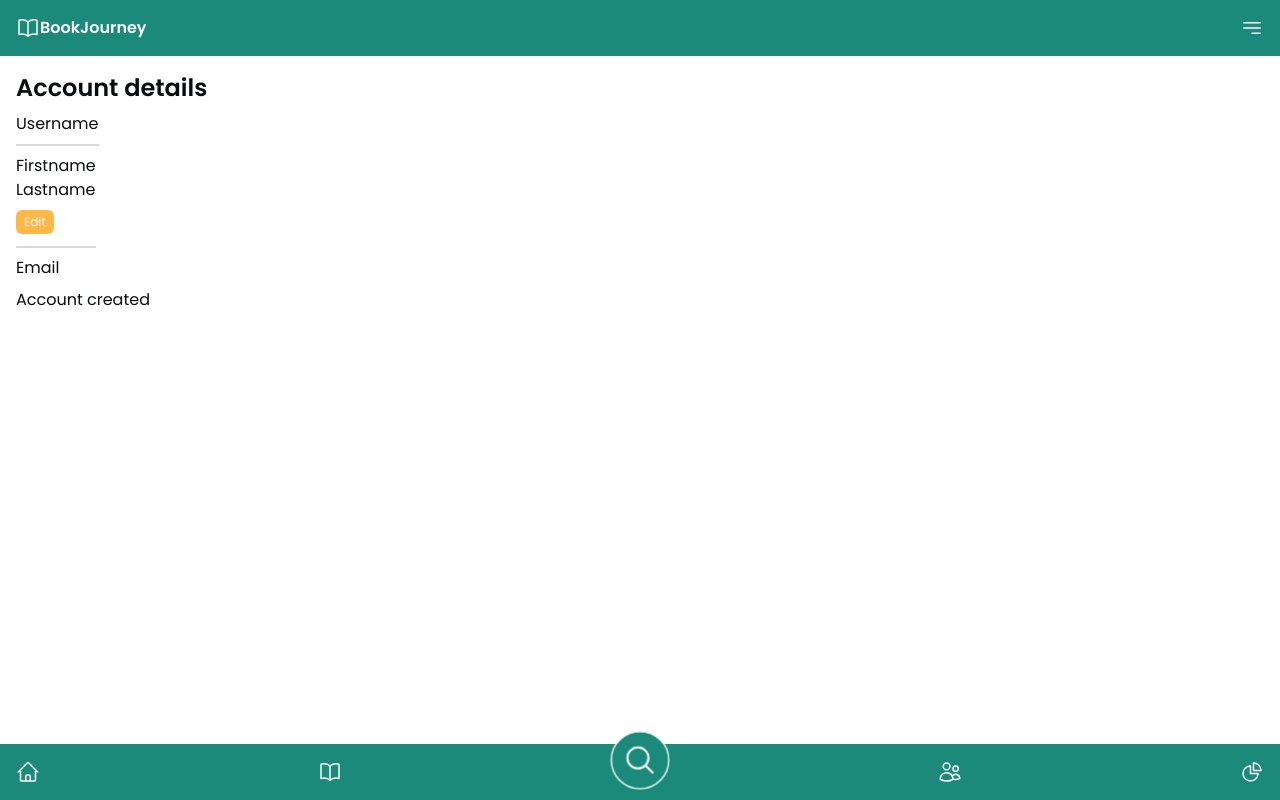
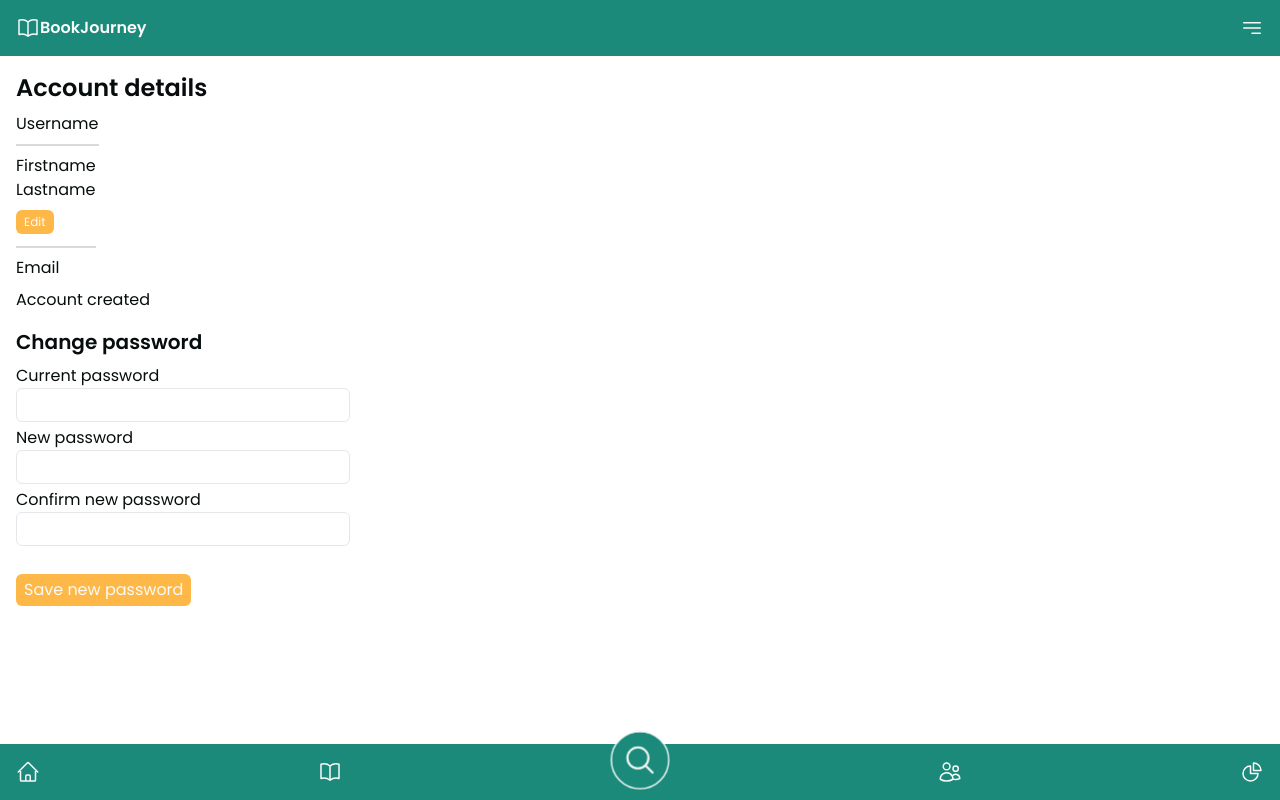
Before and after one commit to agnkos/book-journey, a React (Vite) app: page /profile in a window 1280 px wide. Built offline with nearby package versions, Linux system fonts and the light colour scheme; no server answers; sample sign-in values are in the browser's storage; what chartjs-plugin-datalabels would draw is missing.

Commit message:
editing password

```diff
--- a/src/pages/user/Profile.jsx
+++ b/src/pages/user/Profile.jsx
@@ -1,7 +1,8 @@
 import { useEffect, useState } from "react"
 import userService from '../../services/user'
 import { useAuth } from "../../hooks/useAuth"
-import { Formik, Form, Field } from "formik";
+import { Formik, Form, Field, ErrorMessage } from "formik"
+import * as Yup from "yup"
 
 const Profile = () => {
   const [userData, setUserData] = useState()
@@ -28,6 +29,29 @@ const Profile = () => {
     const data = await userService.getUser(user.token)
     setUserData(data)
     setEditUsername(false)
+  }
+
+  const initialPasswordValues = {
+    currentPassword: '',
+    newPassword: '',
+    confirmNewPassword: ''
+  }
+
+  const passwordValidationSchema = Yup.object({
+    currentPassword: Yup.string().required('Password is required'),
+    newPassword: Yup.string().required('New password is required'),
+    confirmNewPassword: Yup.string().oneOf([Yup.ref("newPassword")], "Passwords don't match").required('Confirm password')
+  })
+
+  const submitNewPassword = async (values, { setStatus }) => {
+    const valuesToSend = { ...values }
+    delete valuesToSend.confirmNewPassword
+    try {
+      await userService.changePassword(valuesToSend)
+    } catch (error) {
+      console.log(error)
+      setStatus({ response: error.response.data.message })
+    }
   }
 
   return (
@@ -114,6 +138,51 @@ const Profile = () => {
         <p> Account created</p>
         <p className="text-xl">{userData?.accountCreated}</p>
       </div >
+      <h2 className="mt-4 text-xl font-semibold mb-2">Change password</h2>
+      <Formik
+        initialValues={initialPasswordValues}
+        validationSchema={passwordValidationSchema}
+        onSubmit={submitNewPassword}
+      >
+        {({ status }) => (
+          <Form>
+            <div>
+              <label htmlFor="currentPassword" className="block">Current password</label>
+              <Field
+                type="password"
+                id="currentPassword"
+                name="currentPassword"
+                className="mb-1 px-2 py-1 rounded-md border"
+              />
+              <ErrorMessage name="currentPassword" component="div" className="text-sm text-red-500" />
+              <div className="text-xs font-semibold text-red-500">{status?.response}</div>
+            </div>
+            <div>
+              <label htmlFor="newPassword" className="block">New password</label>
+              <Field
+                type="password"
+                id="newPassword"
+                name="newPassword"
+                className="mb-1 px-2 py-1 rounded-md border"
+              />
+              <ErrorMessage name="newPassword" component="div" className="text-sm text-red-500" />
+            </div>
+            <div>
+              <label htmlFor="confirmNewPassword" className="block">Confirm new password</label>
+              <Field
+                type="password"
+                id="confirmNewPassword"
+                name="confirmNewPassword"
+                className="mb-1 px-2 py-1 rounded-md border"
+              />
+              <ErrorMessage name="confirmNewPassword" component="div" className="text-sm text-red-500" />
+            </div>
+            <button className="mt-6 px-2 py-1 text-center bg-link-active hover:bg-link-active-hover text-light-bg rounded-md block"
+              type="submit"
+            >Save new password</button>
+          </Form>
+        )}
+      </Formik>
     </div >
   )
 }
--- a/src/services/user.js
+++ b/src/services/user.js
@@ -18,4 +18,9 @@ const changeUsername = async (data) => {
     return response.data
 }
 
-export default { getUser, changeUsername }
+const changePassword = async (data) => {
+    const response = await axios.put(`${baseUrl}/password`, data)
+    return response.data
+}
+
+export default { getUser, changeUsername, changePassword }
```
